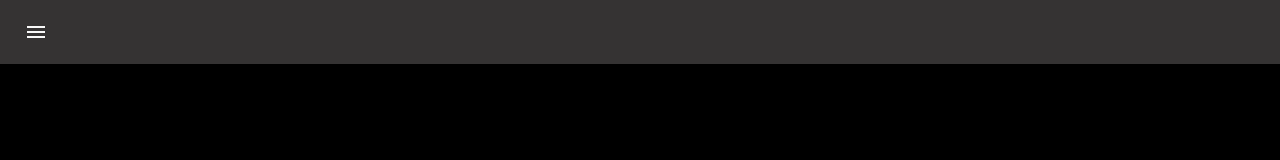
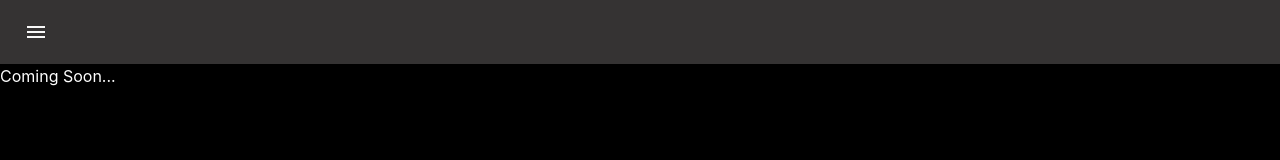
Before and after one commit to subhajit-98/portfolio, a React (Create React App) app: page /blog in a window 1280 px wide. Shown: the top 160 px of the page. Built offline with nearby package versions, Linux system fonts and the light colour scheme.

Commit message:
Add blog page

```diff
--- a/src/App.js
+++ b/src/App.js
@@ -5,6 +5,7 @@ import Contact from './Component/Contact/Contact';
 import Education from './Component/Education/Education';
 import Projects from './Component/Projects/Projects'
 import WorkExperience from './Component/WorkExperience/WorkExperience';
+import Blog from './Component/Blog/Blog';
 import {BrowserRouter, Switch, Route} from "react-router-dom";
 import './App.css';
 
@@ -20,6 +21,7 @@ function App() {
           <Route path="/education" exact component={ Education } />
           <Route path="/projects" exact component={ Projects } />
           <Route path="/work-experience" exact component={ WorkExperience } />
+          <Route path="/blog" exact component={ Blog } />
         </Switch>
       </BrowserRouter>
     </div>
--- /dev/null
+++ b/src/Component/Blog/Blog.jsx
@@ -0,0 +1,5 @@
+const Blog = () => (
+    <div>Coming Soon...</div>
+)
+
+export default Blog;
```
